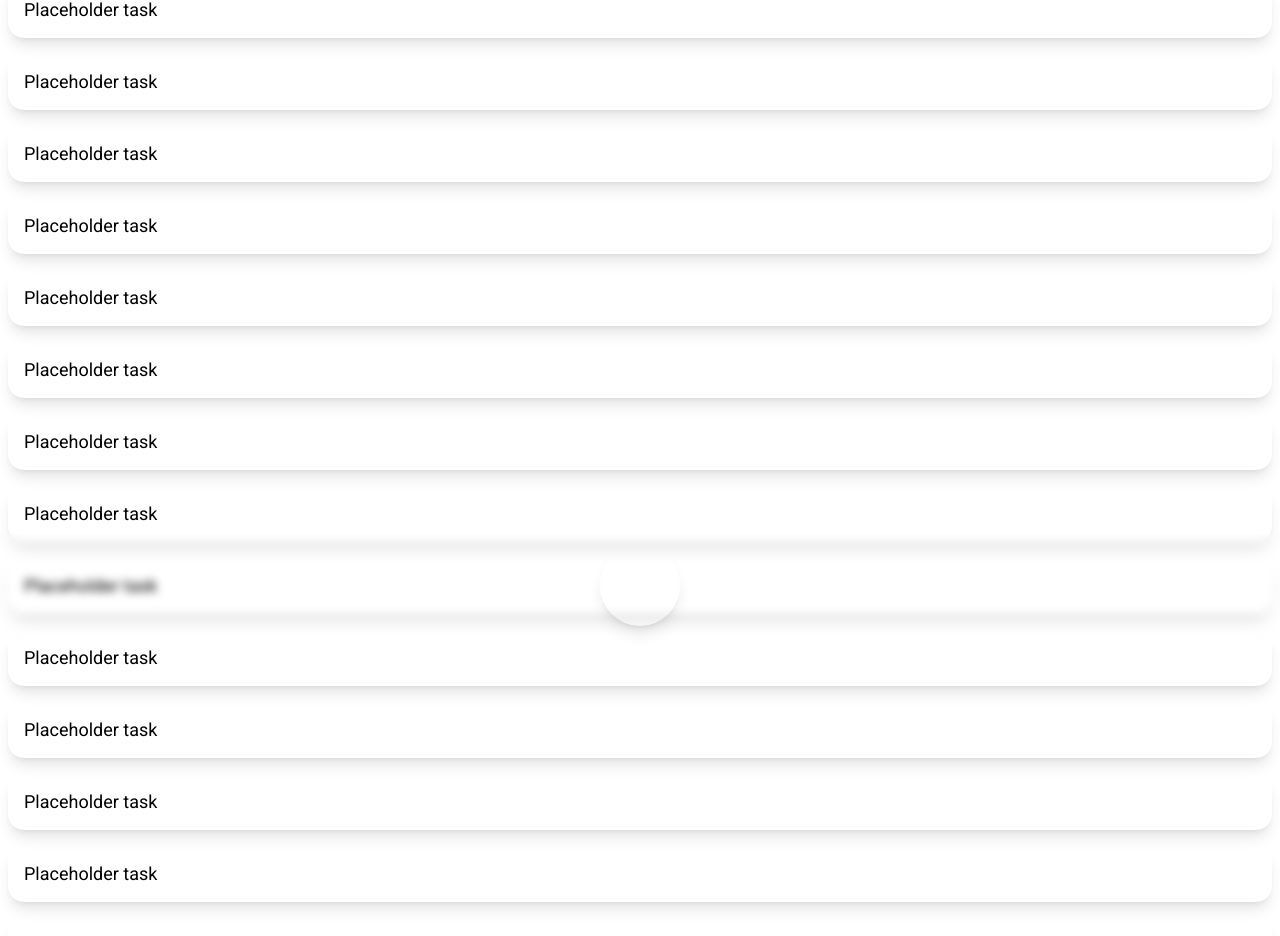
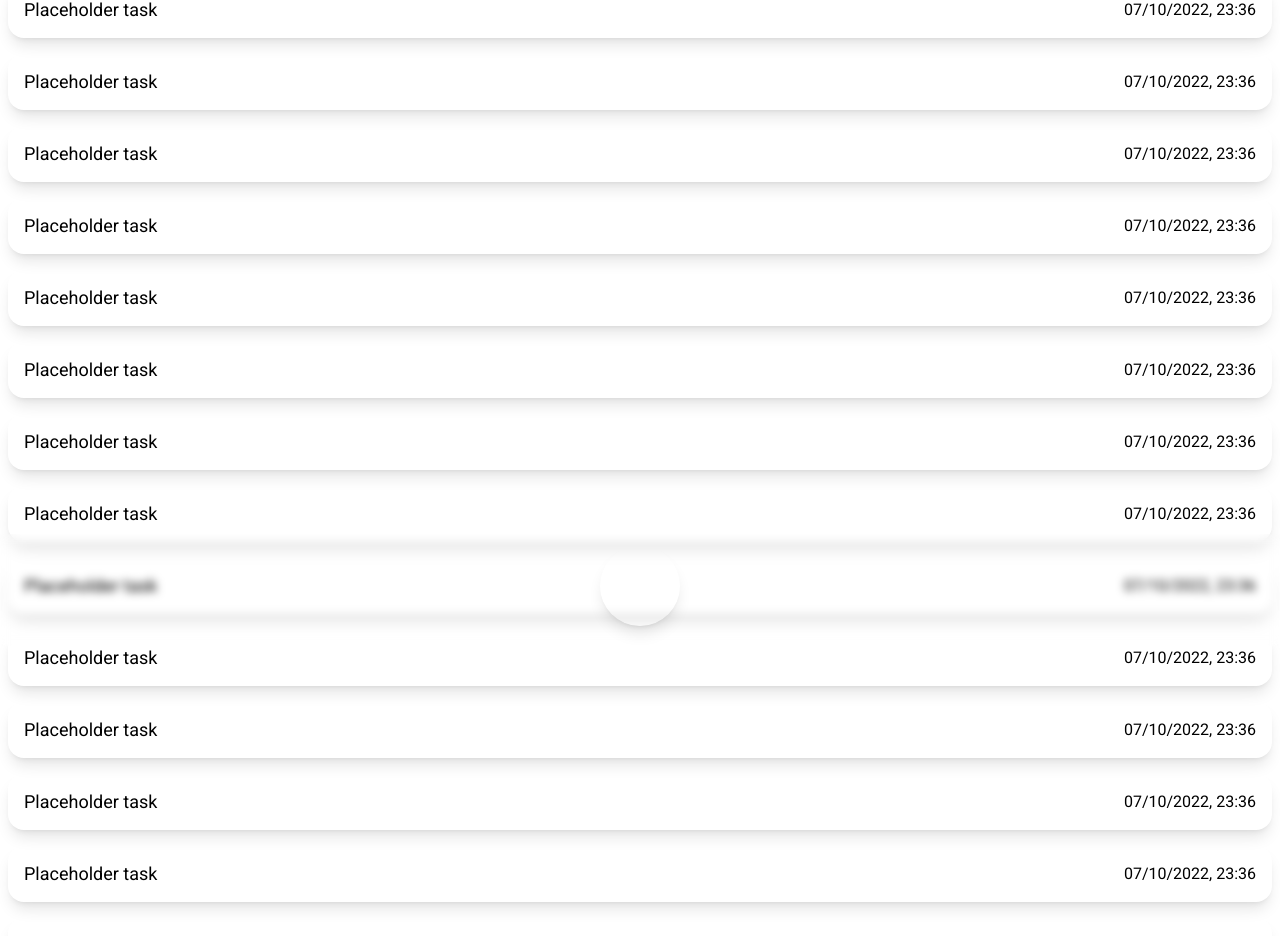
Before and after one commit to sph3/tasks-app, a React (Vite) app: page / in a window 1280 px wide. Shown: the part 154-1090 px from the top of the page. Built offline with nearby package versions, Linux system fonts and the light colour scheme; what @catppuccin/tailwindcss would draw is missing.

Commit message:
feat(tasks): add creation date to tasks

```diff
--- a/src/components/Task.tsx
+++ b/src/components/Task.tsx
@@ -1,11 +1,22 @@
 type TaskProps = {
   text: string;
+  date: Date;
 };
 
-export const Task = ({ text }: TaskProps) => {
+export const Task = ({ text, date }: TaskProps) => {
   return (
-    <div className='rounded-2xl w-full bg-ctp-surface0 shadow-lg h-14 text-lg flex items-center p-4'>
-      <span>{text}</span>
+    <div className='rounded-2xl w-full bg-ctp-surface0 shadow-lg h-14 flex justify-between items-center p-4'>
+      <span className='text-ctp-text text-lg'>{text}</span>
+      <span className='text-ctp-subtext0 text-base'>
+        {date.toLocaleDateString(undefined, {
+          year: 'numeric',
+          month: '2-digit',
+          day: '2-digit',
+          hour: '2-digit',
+          hour12: false,
+          minute: '2-digit',
+        })}
+      </span>
     </div>
   );
 };
--- a/src/components/TaskList.tsx
+++ b/src/components/TaskList.tsx
@@ -3,22 +3,22 @@ import { Task } from './Task';
 export const TaskList = () => {
   return (
     <div className='flex flex-col gap-4'>
-      <Task text='Placeholder task' />
-      <Task text='Placeholder task' />
-      <Task text='Placeholder task' />
-      <Task text='Placeholder task' />
-      <Task text='Placeholder task' />
-      <Task text='Placeholder task' />
-      <Task text='Placeholder task' />
-      <Task text='Placeholder task' />
-      <Task text='Placeholder task' />
-      <Task text='Placeholder task' />
-      <Task text='Placeholder task' />
-      <Task text='Placeholder task' />
-      <Task text='Placeholder task' />
-      <Task text='Placeholder task' />
-      <Task text='Placeholder task' />
-      <Task text='Placeholder task' />
+      <Task date={new Date()} text='Placeholder task' />
+      <Task date={new Date()} text='Placeholder task' />
+      <Task date={new Date()} text='Placeholder task' />
+      <Task date={new Date()} text='Placeholder task' />
+      <Task date={new Date()} text='Placeholder task' />
+      <Task date={new Date()} text='Placeholder task' />
+      <Task date={new Date()} text='Placeholder task' />
+      <Task date={new Date()} text='Placeholder task' />
+      <Task date={new Date()} text='Placeholder task' />
+      <Task date={new Date()} text='Placeholder task' />
+      <Task date={new Date()} text='Placeholder task' />
+      <Task date={new Date()} text='Placeholder task' />
+      <Task date={new Date()} text='Placeholder task' />
+      <Task date={new Date()} text='Placeholder task' />
+      <Task date={new Date()} text='Placeholder task' />
+      <Task date={new Date()} text='Placeholder task' />
     </div>
   );
 };
```
